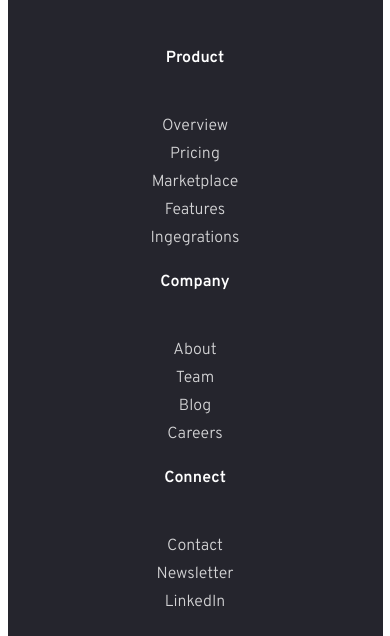
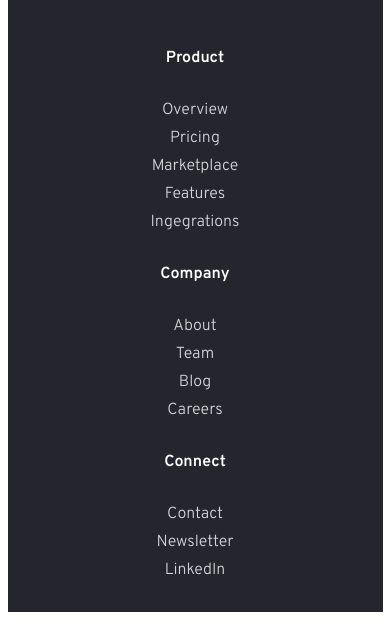
Before and after one commit to ioangheraszim/Blogr-LandingPage-FE, a plain HTML site: page index.html in a window 390 px wide. Shown: the part 3502-4138 px from the top of the page. After the commit the page ends 4114 px from the top, so only its background shows below. Drawn offline with Linux system fonts and the light colour scheme.

Commit message:
finished mobile version of Blogr

```diff
--- a/style.scss
+++ b/style.scss
@@ -336,12 +336,10 @@ a {
 
             .sub-menu {
 
-                margin-top: 3rem;
-
+                margin: 2rem 0;
                 li {
                     margin-top: .5rem;
-
-                    a{
+                    a {
                         color: $white;
                         opacity: .8;
                     }
```
Also changed, not shown: style.css, 1 other file.
